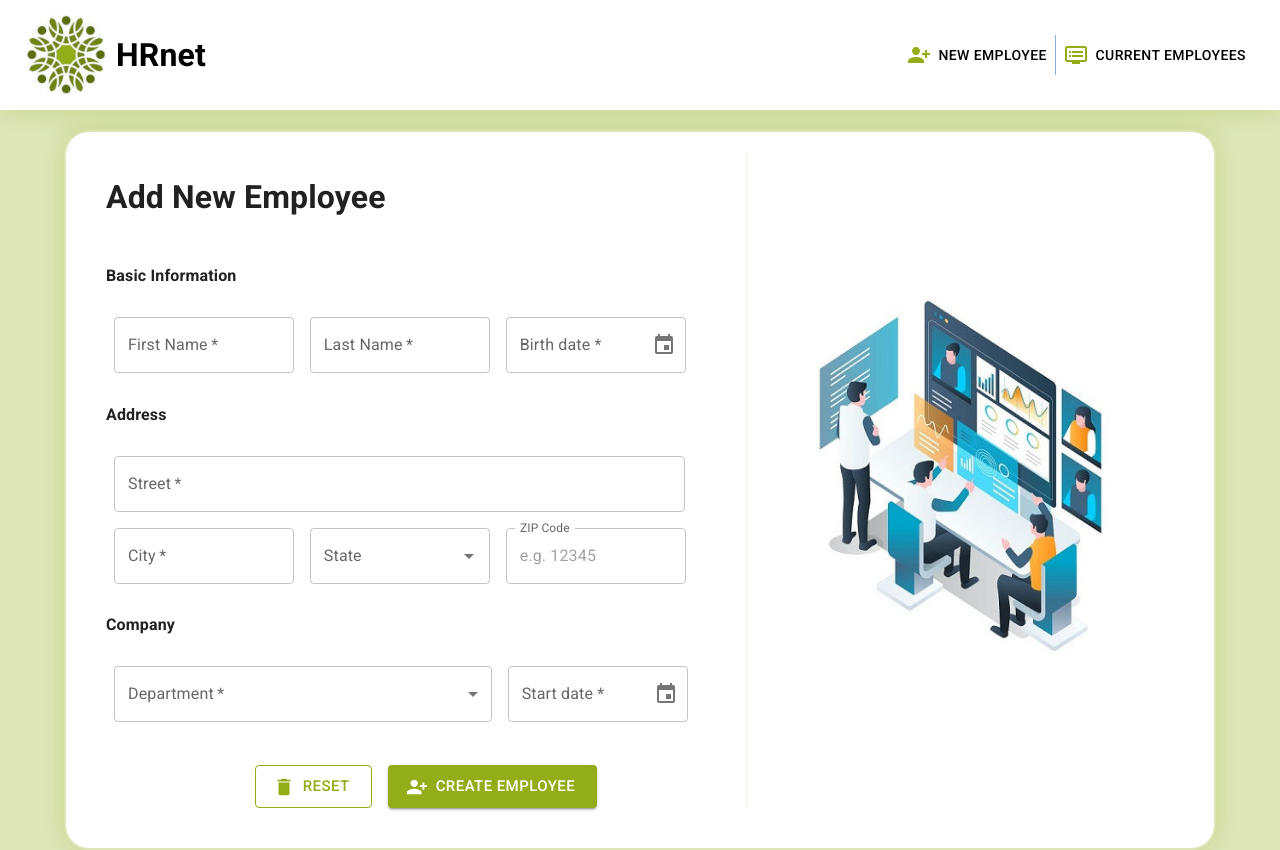
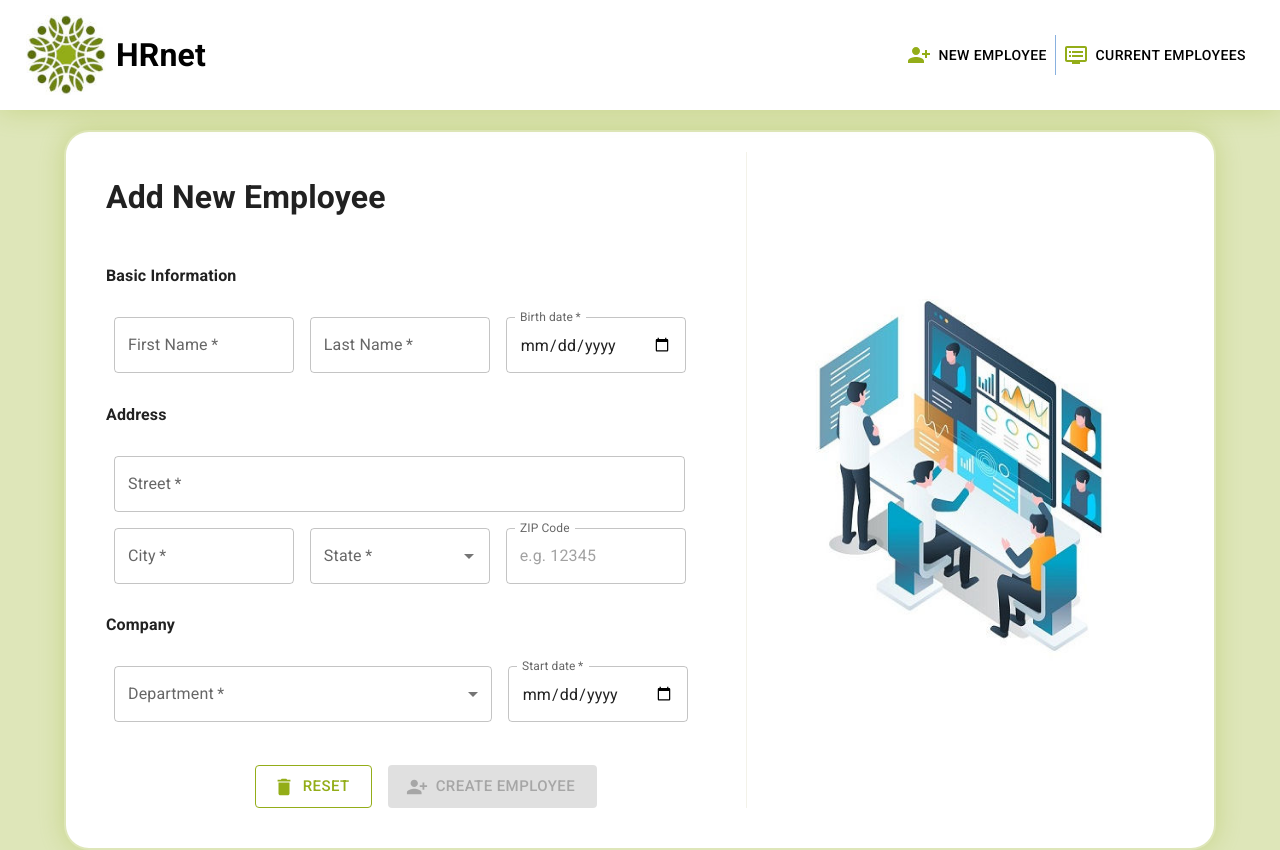
Before and after one commit to stebenwolf/open-classrooms_project14, a React (Create React App) app: page / in a window 1280 px wide. Built offline with nearby package versions, Linux system fonts and the light colour scheme.

Commit message:
Fixing date reset

```diff
--- a/package.json
+++ b/package.json
@@ -10,7 +10,7 @@
     "@mui/material": "^5.8.4",
     "@mui/x-date-pickers": "^5.0.0-alpha.6",
     "@reduxjs/toolkit": "^1.8.2",
-    "@stebenwolf/react-modal": "^1.0.104",
+    "@stebenwolf/react-modal": "^1.0.2",
     "@stebenwolf/stebenwolf-modal-package": "^1.0.153",
     "@testing-library/jest-dom": "^5.16.4",
     "@testing-library/react": "^13.3.0",
--- a/src/components/EmployeeList.jsx
+++ b/src/components/EmployeeList.jsx
@@ -20,7 +20,7 @@ import { useSelector } from "react-redux";
 import SearchBar from 'material-ui-search-bar';
 import { useState } from 'react';
 
-import data from "../assets/data/fakeEmployees.json";
+import data from "../assets/data/fakeEmployeess.json";
 
 function descendingComparator(a, b, orderBy) {
     if (b[orderBy] < a[orderBy]) {
@@ -254,7 +254,6 @@ export default function EmployeeList() {
                   .map((row, index) => {
 
                     const labelId = `enhanced-table-checkbox-${index}`;
-
                       return (
                         <TableRow
                           hover
--- a/src/components/ModalContent.jsx
+++ b/src/components/ModalContent.jsx
@@ -32,10 +32,8 @@ export default function ModalContent() {
                 target = "employee-list";
                 break;
             default:
-                /* console.error("unknown target"); */
         }
         e.preventDefault();
-        /* setModalOpen(false); */
         navigate(`../${target}`, { replace: false });
     }
 
--- a/src/components/NewEmployeeForm.jsx
+++ b/src/components/NewEmployeeForm.jsx
@@ -29,10 +29,9 @@ import ModalContent from "./ModalContent";
 import { Modal } from "@stebenwolf/react-modal";
 import { Controller, useForm } from "react-hook-form";
 
-
 export default function NewEmployeeForm() {
 
-    const {reset, register, handleSubmit, control, formState, formState:{errors, isSubmitSuccessful}} = useForm(
+    const {reset, register, getValues, handleSubmit, control, formState, formState:{errors, isSubmitSuccessful}} = useForm(
          {defaultValues: {
             firstName: undefined,
             lastName: undefined,
@@ -89,26 +88,20 @@ export default function NewEmployeeForm() {
     const dispatch = useDispatch();
 
     // One state for each input field
-    //const [firstName, setFirstName] = useState(undefined);
-    const [lastName, setLastName] = useState(undefined);
+
     const [birthDate, setBirthDate] = useState(null);
-    const [addressStreet, setAddressStreet] = useState(undefined);
-    const [addressCity, setAddressCity] = useState(undefined);
-    const [addressState, setAddressState] = useState(undefined);
-    const [addressZip, setAddressZip] = useState(undefined);
-    const [companyDepartment, setCompanyDepartment] = useState("");
+
+    //const [addressState, setAddressState] = useState(undefined);
+
     const [companyStartDate, setCompanyStartDate] = useState(null);
 
     // One method for each input field
-    //const handleFirstNameChanged = (e) => setFirstName(e.target.value);
-    const handleLastNameChanged = (e) => setLastName(e.target.value);
+
     const handleDateChange = (date) => {
         const shortenDate = date.toLocaleString('en-GB').split(',').shift().split('/').reverse().join("-");
         setBirthDate(shortenDate);
+
     }
-    const handleStreetChange = (e) => setAddressStreet(e.target.value);
-    const handleCityChange = (e) => setAddressCity(e.target.value);
-    const handleZipChange = (e) => setAddressZip(e.target.value);
     const handleStartChange = (date) => {
         const shortenDate = date.toLocaleString('en-GB').split(',').shift().split('/').reverse().join("-");
         setCompanyStartDate(shortenDate);
@@ -129,6 +122,8 @@ export default function NewEmployeeForm() {
 
     // Managing modal's state
     const [modal, setModal] = useState(false);
+
+    //console.log(formState.dirtyFields);
 
     return (
         <div className="newEmployee">
@@ -170,21 +165,27 @@ export default function NewEmployeeForm() {
                                 helperText={errors.lastName?.message}
                             />
                         </Grid>
+
                         <Grid item>
                             <LocalizationProvider dateAdapter={AdapterDateFns}>
                                 <DesktopDatePicker
-                                    required
-                                    label="Birth date *"
-                                    inputFormat="MM/dd/yyyy"
                                     value={birthDate}
                                     control={control}
-                                    onChange={(date) => handleDateChange(date)}
-                                    renderInput={(params) => <TextField {...params}
+                                    onChange={handleDateChange}
+                                    renderInput={(params) =>
+                                        <TextField
+                                            label="Birth date"
+                                            variant="outlined"
+                                            required
+                                            type="date"
+                                            InputLabelProps={{
+                                                shrink: true,
+                                            }}
                                             {...register("birthDate", birthDateValidators)}
                                             error={errors.birthDate !== undefined}
                                             helperText={errors.birthDate?.message}
-
-                                    />}
+                                        />
+                                    }
                                 />
                             </LocalizationProvider>
                         </Grid>
@@ -224,10 +225,10 @@ export default function NewEmployeeForm() {
                             <Controller
                               name="addressState"
                               control={control}
-
                               render={({field}) =>
                                 <Autocomplete
                                   disablePortal
+                                  onClose={() => formState.dirtyFields.addressState = true}
                                   id="combo-box"
                                   options={stateOptions.sort((a, b) => -b.firstLetter.localeCompare(a.firstLetter))}
                                   groupBy={(option) => option.firstLetter}
@@ -237,7 +238,7 @@ export default function NewEmployeeForm() {
                                     <TextField
                                         {...params}
                                         label="State"
-
+                                        required
                                         sx={{ m: 1, minWidth: '15ch' }}
                                         {...register("addressState", addressStateValidators)}
                                         error={errors.addressState !== undefined}
@@ -246,6 +247,7 @@ export default function NewEmployeeForm() {
                                 />
                                 }
                               />
+                            {/* </FormControl> */}
                         </Grid>
 
                         <Grid item>
@@ -307,17 +309,23 @@ export default function NewEmployeeForm() {
                         <Grid item>
                             <LocalizationProvider dateAdapter={AdapterDateFns}>
                                 <DesktopDatePicker
-                                    required
-                                    label="Start date *"
-                                    inputFormat="MM/dd/yyyy"
                                     value={companyStartDate}
                                     control={control}
-                                    onChange={(date) => handleStartChange(date)}
-                                    renderInput={(params) => <TextField {...params}
+                                    onChange={handleStartChange}
+                                    renderInput={(params) =>
+                                        <TextField
+                                            label="Start date"
+                                            variant="outlined"
+                                            required
+                                            type="date"
+                                            InputLabelProps={{
+                                                shrink: true,
+                                            }}
                                             {...register("companyStartDate", companyStartDateValidators)}
                                             error={errors.companyStartDate !== undefined}
                                             helperText={errors.companyStartDate?.message}
-                                    />}
+                                        />
+                                    }
                                 />
                             </LocalizationProvider>
                         </Grid>
@@ -355,9 +363,20 @@ export default function NewEmployeeForm() {
                                         backgroundColor: 'rgb(110, 133, 16)',
                                     }
                                 }}
+                                disabled={!formState.dirtyFields.firstName
+                                || !formState.dirtyFields.lastName
+                                || !formState.dirtyFields.birthDate
+                                || !formState.dirtyFields.addressStreet
+                                || !formState.dirtyFields.addressCity
+                                || !formState.dirtyFields.addressState
+                                || !formState.dirtyFields.addressZip
+                                || !formState.dirtyFields.companyDepartment
+                                || !formState.dirtyFields.companyStartDate }
                               >
                                 Create Employee
+
                               </Button>
+
                             </Stack>
                             {modal && <Modal
                                 modalOpen={modal}
@@ -371,6 +390,7 @@ export default function NewEmployeeForm() {
                 </div>
             </Box>
 
+
             </div>
             <div className="newEmployeeIllustration">
                 <Illustration />
--- a/src/styles/index.css
+++ b/src/styles/index.css
@@ -6,6 +6,7 @@ body {
   -webkit-font-smoothing: antialiased;
   -moz-osx-font-smoothing: grayscale;
   background-color: rgb(0, 30, 60);
+  background-color: rgb(147, 173, 24, 0.3);
   color: rgb(255, 255, 255);
 }
 
```
Also changed, not shown: 1 other file (tests, documents, lock files or other folders). Lines whose indentation alone changed are shown as unchanged.
